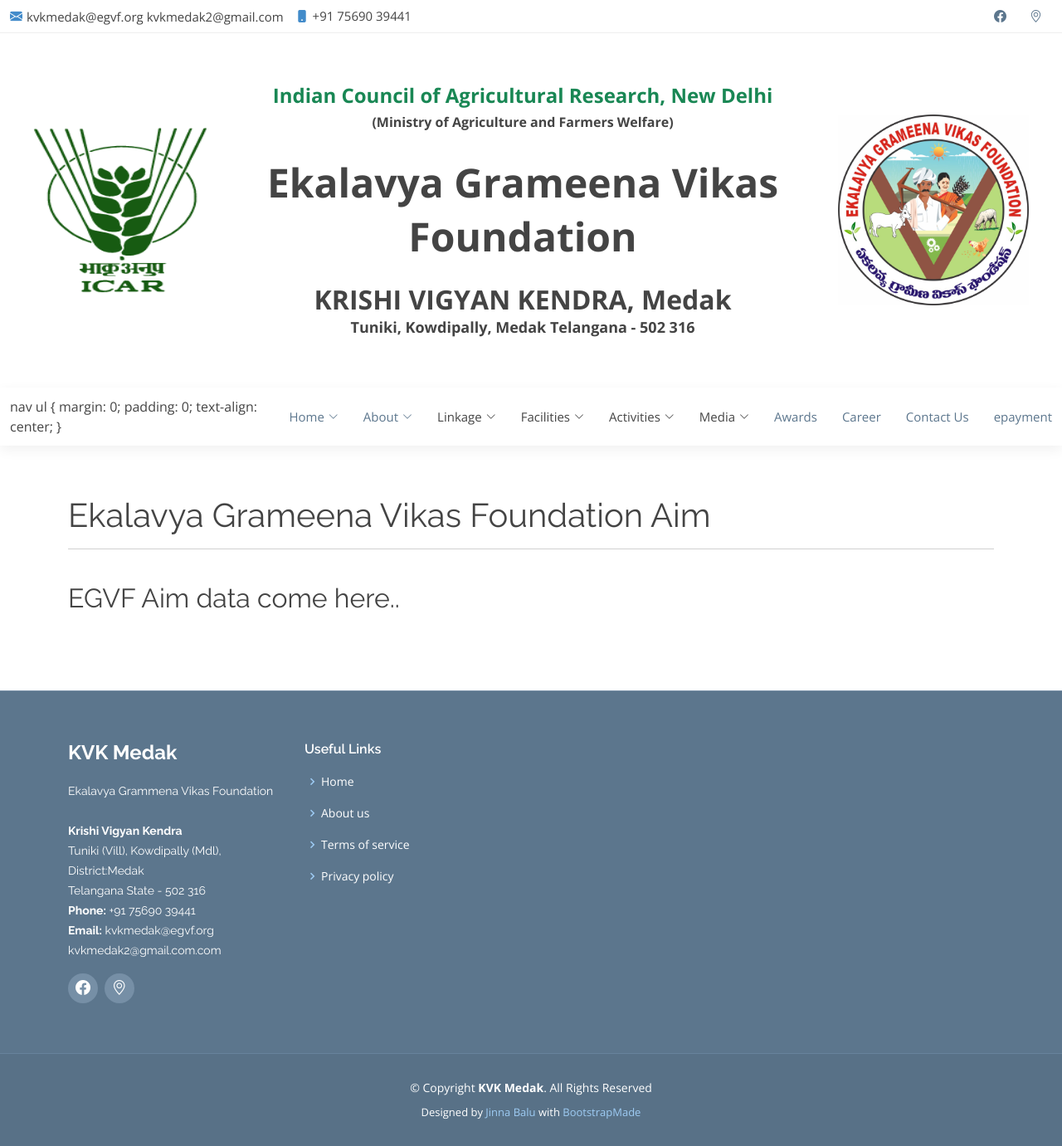
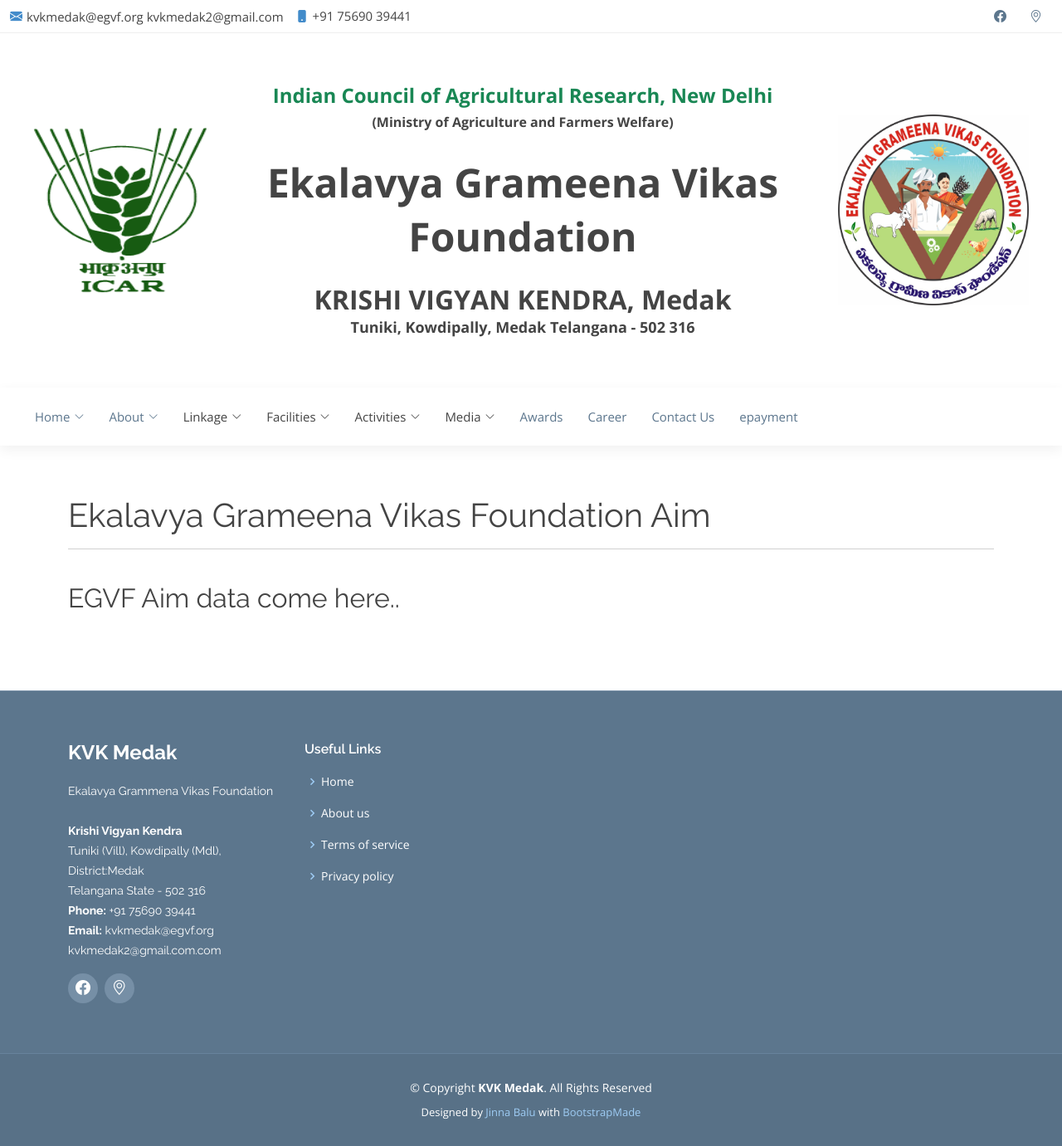
Before and after one commit to kvkmedak/kvkmedak.github.io, a Jekyll site: the page built from pages/about-egvf.html, in a window 1280 px wide. Shown: the whole page at 83% size. Built offline with Jekyll 4.4.1, drawn with Linux system fonts in a browser that asks for light colours; nearby versions of some CDN libraries; library files that are not in the unit come from our copies.

Commit message:
Update navbar.html

```diff
--- a/_includes/navbar.html
+++ b/_includes/navbar.html
@@ -67,11 +67,7 @@
 
           -->
 
-      nav ul {
-        margin: 0;
-        padding: 0;
-        text-align: center;
-    }
+
 
           <nav id="navbar" class="navbar">
               <ul>
```
